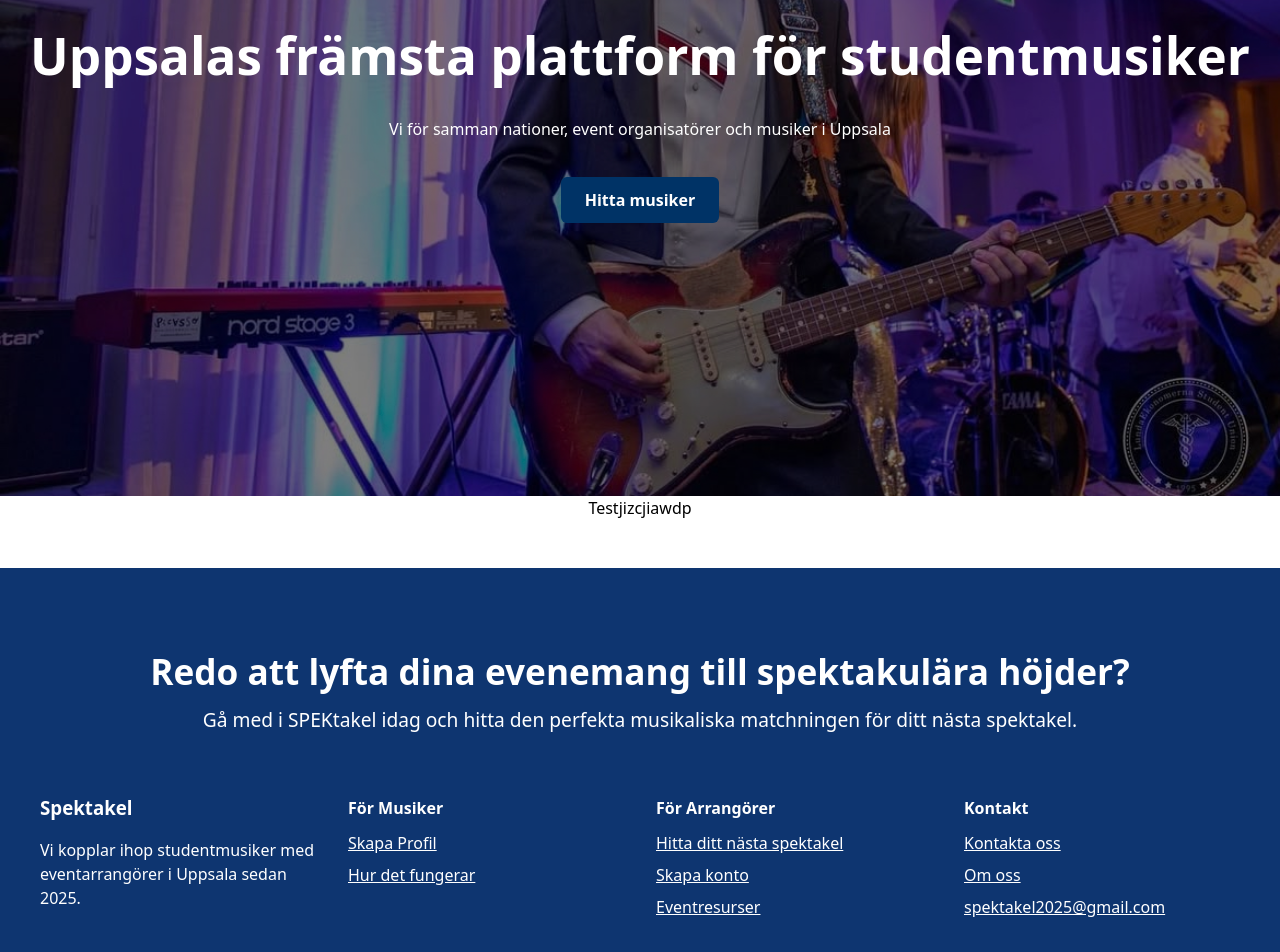
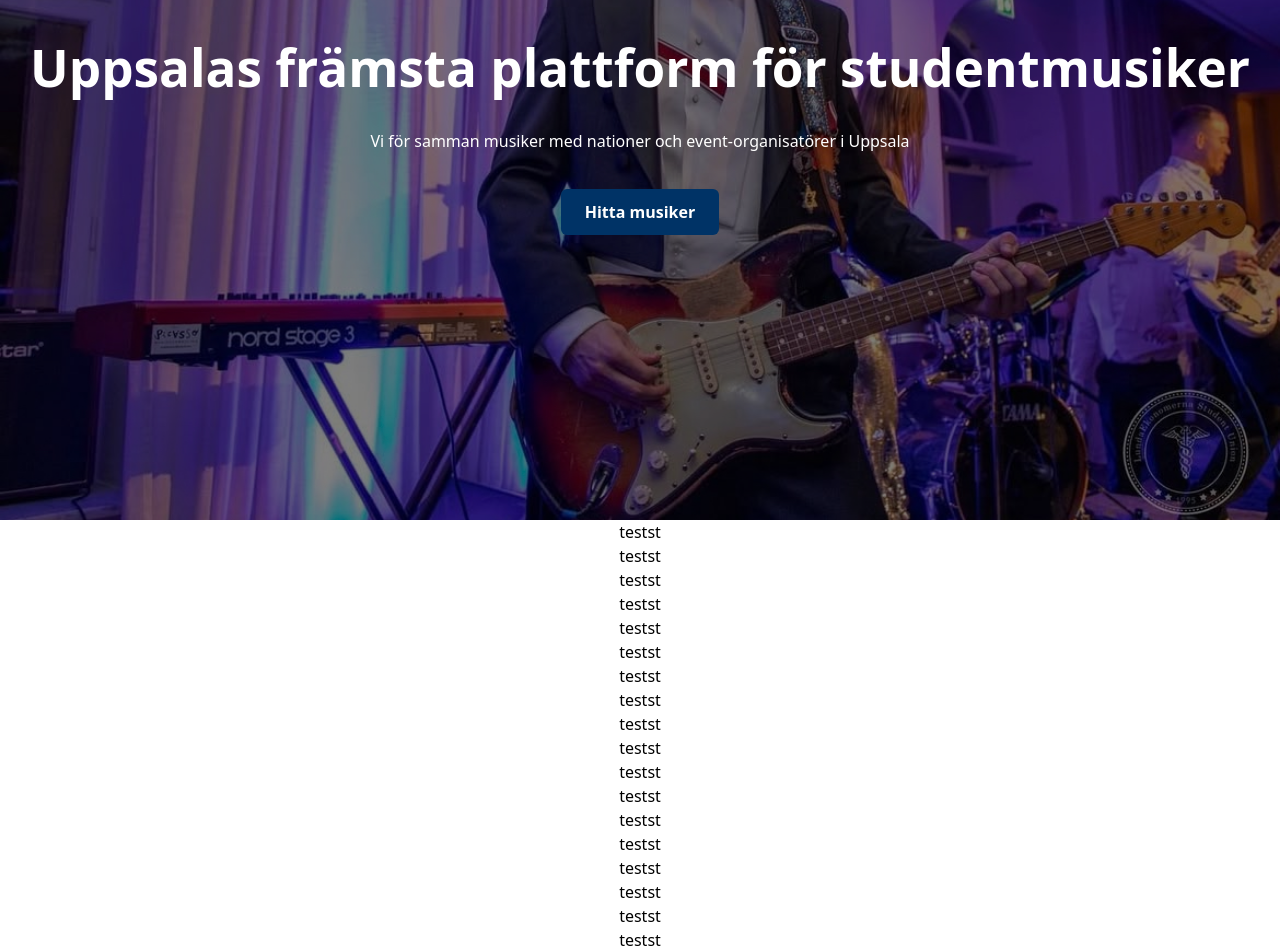
Before and after one commit to ChristofferNo/spektakel, a React (Vite) app: page / in a window 1280 px wide. Shown: the part 360-1312 px from the top of the page. Built offline with nearby package versions, Linux system fonts and the light colour scheme.

Commit message:
håller på in progress

```diff
--- a/src/assets/dummyData/musicians.js
+++ b/src/assets/dummyData/musicians.js
@@ -1,4 +1,3 @@
-
 import adriansBandImage from "../Images/placeHolderImage.jpeg";
 import BogdanBreakdance from "../Images/VinterBogdan.jpeg";
 import RubenOchTrubadurerna from "../Images/RubenTrub.jpeg";
@@ -11,11 +10,16 @@ const musicians = [
     price: "＄",
     image: adriansBandImage,
     location: "Lund",
-    description: "Adrians Band spelar mjuk folk- och akustisk musik med inslag av svensk vistradition – perfekt för trädgårdsfester eller bröllop på landet.",
+    description:
+      "Adrians Band spelar mjuk folk- och akustisk musik med inslag av svensk vistradition – perfekt för trädgårdsfester eller bröllop på landet.",
     reviews: [
       { user: "Lisa", comment: "Fantastisk stämning, supernöjda!", rating: 5 },
-      { user: "Johan", comment: "Professionella och väldigt musikaliska.", rating: 4.8 }
-    ]
+      {
+        user: "Johan",
+        comment: "Professionella och väldigt musikaliska.",
+        rating: 4.8,
+      },
+    ],
   },
   {
     name: "Bogdan Breakdance",
@@ -24,11 +28,20 @@ const musicians = [
     price: "＄＄",
     image: BogdanBreakdance,
     location: "Uppsala",
-    description: "Bogdan Breakdance levererar funky jazz med modern edge – ett självklart val för events som kräver energi och groove.",
+    description:
+      "Bogdan Breakdance levererar funky jazz med modern edge – ett självklart val för events som kräver energi och groove.",
     reviews: [
-      { user: "Sara", comment: "De satte verkligen fart på dansgolvet!", rating: 5 },
-      { user: "Emil", comment: "Hög energi och kul attityd – rekommenderas.", rating: 4.6 }
-    ]
+      {
+        user: "Sara",
+        comment: "De satte verkligen fart på dansgolvet!",
+        rating: 5,
+      },
+      {
+        user: "Emil",
+        comment: "Hög energi och kul attityd – rekommenderas.",
+        rating: 4.6,
+      },
+    ],
   },
   {
     name: "Ruben och Trubadurerna",
@@ -37,10 +50,11 @@ const musicians = [
     price: "＄",
     image: RubenOchTrubadurerna,
     location: "Stockholm",
-    description: "Ett klassiskt ensembleband med eleganta trubadurer – utmärkt för ceremoniella tillfällen eller exklusiva middagar.",
+    description:
+      "Ett klassiskt ensembleband med eleganta trubadurer – utmärkt för ceremoniella tillfällen eller exklusiva middagar.",
     reviews: [
-      { user: "Anna", comment: "Magisk känsla på vårt bröllop.", rating: 4.9 }
-    ]
+      { user: "Anna", comment: "Magisk känsla på vårt bröllop.", rating: 4.9 },
+    ],
   },
   {
     name: "DJ Studentmix",
@@ -49,10 +63,11 @@ const musicians = [
     price: "＄＄＄",
     image: "https://via.placeholder.com/300x200",
     location: "Göteborg",
-    description: "En populär DJ bland studenter som levererar både pophits och elektroniska beats hela natten.",
+    description:
+      "En populär DJ bland studenter som levererar både pophits och elektroniska beats hela natten.",
     reviews: [
-      { user: "Kalle", comment: "Bra mix, alla dansade!", rating: 4.7 }
-    ]
+      { user: "Kalle", comment: "Bra mix, alla dansade!", rating: 4.7 },
+    ],
   },
   {
     name: "Stand-up Students",
@@ -61,11 +76,16 @@ const musicians = [
     price: "＄",
     image: "https://via.placeholder.com/300x200",
     location: "Malmö",
-    description: "Underhållande stand-up-akt från studentvärlden. Skrattgaranti på allt från firmafest till sittning!",
+    description:
+      "Underhållande stand-up-akt från studentvärlden. Skrattgaranti på allt från firmafest till sittning!",
     reviews: [
-      { user: "Moa", comment: "Roliga och spontana – kvällen blev minnesvärd.", rating: 4.6 }
-    ]
-  }
+      {
+        user: "Moa",
+        comment: "Roliga och spontana – kvällen blev minnesvärd.",
+        rating: 4.6,
+      },
+    ],
+  },
 ];
 
 export default musicians;
--- a/src/pages/HomePage/HomePage.css
+++ b/src/pages/HomePage/HomePage.css
@@ -2,9 +2,7 @@
   display: flex;
   flex-direction: column;
   align-items: center;
-  height: 100vh;
   width: 100vw;
-
 }
 .bandImage {
   display: flex;
@@ -19,7 +17,7 @@
   position: relative;
   height: 100vh;
   width: 100%;
-    background-image: url('../../assets/Images/placeHolderImage.jpeg'); /* Lägg din bild här */
+  background-image: url("../../assets/Images/placeHolderImage.jpeg"); /* Lägg din bild här */
   background-size: cover;
   background-position: center;
 }
@@ -27,8 +25,7 @@
 .hero-overlay {
   text-align: center;
   color: white;
-    max-width: 100%
-
+  max-width: 100%;
 }
 
 .hero-button {
@@ -51,11 +48,23 @@
   display: flex;
   align-items: center;
   justify-content: center;
-    position: absolute;
-    top: 0;
-    left: 0;
-    right: 0;
-    bottom: 0;
-    background-color: rgba(0, 0, 0, 0.5); /* Halvmörk bakgrund */
-    z-index: 1; /* Se till att överlägget är ovanpå bilden */
+  min-height: 100vh;
+  width: 100%;
+  background-color: rgba(0, 0, 0, 0.5);
 }
+
+.artists-preview {
+  height: 200px;
+  display: flex;
+  flex-direction: row;
+  gap: 10vw;
+  padding: 2rem 10vw;
+}
+
+.artist-card {
+  flex: 1;
+}
+
+.musician-img {
+  object-fit: cover;
+}
--- a/src/pages/HomePage/HomePage.jsx
+++ b/src/pages/HomePage/HomePage.jsx
@@ -1,6 +1,9 @@
 import "../HomePage/HomePage.css";
+import musicians from "../../assets/dummyData/musicians";
+import MusicianCard from "../../components/MusicianCard/MusicianCard";
 
-function HomePage({ navigate }) {
+function HomePage({ navigate, setSelectedMusician }) {
+  const previewMusicians = musicians.slice(0, 3);
   return (
     <div className="homePageContainer">
       <div className="hero-container">
@@ -8,7 +11,8 @@ function HomePage({ navigate }) {
           <div className="hero-overlay">
             <h1>Uppsalas främsta plattform för studentmusiker</h1>
             <p>
-              Vi för samman nationer, event organisatörer och musiker i Uppsala
+              Vi för samman musiker med nationer och event-organisatörer i
+              Uppsala
             </p>
             <button
               onClick={() => navigate("FindMusiciansPage")}
@@ -19,7 +23,44 @@ function HomePage({ navigate }) {
           </div>
         </div>
       </div>
-      <div className="atists-preview">Testjizcjiawdp</div>
+      <div>testst</div>
+      <div>testst</div>
+      <div>testst</div>
+      <div>testst</div>
+      <div>testst</div>
+      <div>testst</div>
+      <div>testst</div>
+      <div>testst</div>
+      <div>testst</div>
+      <div>testst</div>
+      <div>testst</div>
+      <div>testst</div>
+      <div>testst</div>
+      <div>testst</div>
+      <div>testst</div>
+      <div>testst</div>
+      <div>testst</div>
+      <div>testst</div>
+      {/* <div style={{ height: "100px" }}> test</div>
+
+      <div className="artists-preview">
+        {previewMusicians.map((musician, i) => (
+          <div
+            key={i}
+            style={{ width: "300px", height: "200px", overflow: "hidden" }}
+          >
+            <img
+              src={musician.image}
+              alt="Thumbnail"
+              style={{
+                width: "100%",
+                height: "100%",
+                objectFit: "cover", // ✅ Makes it fill without distortion
+              }}
+            />
+          </div>
+        ))}
+      </div> */}
     </div>
   );
 }
--- a/src/pages/ProfilePage/ProfilePage.css
+++ b/src/pages/ProfilePage/ProfilePage.css
@@ -95,7 +95,6 @@
   font-size: 0.9rem;
   font-weight: bold;
   margin: 0.5rem 0;
-
 }
 
 .note {
```
Also changed, not shown: src/App.jsx (+13 -15 lines), src/components/MusicianCard/MusicianCard.css (line endings or trailing spaces). Lines whose indentation alone changed are shown as unchanged.
